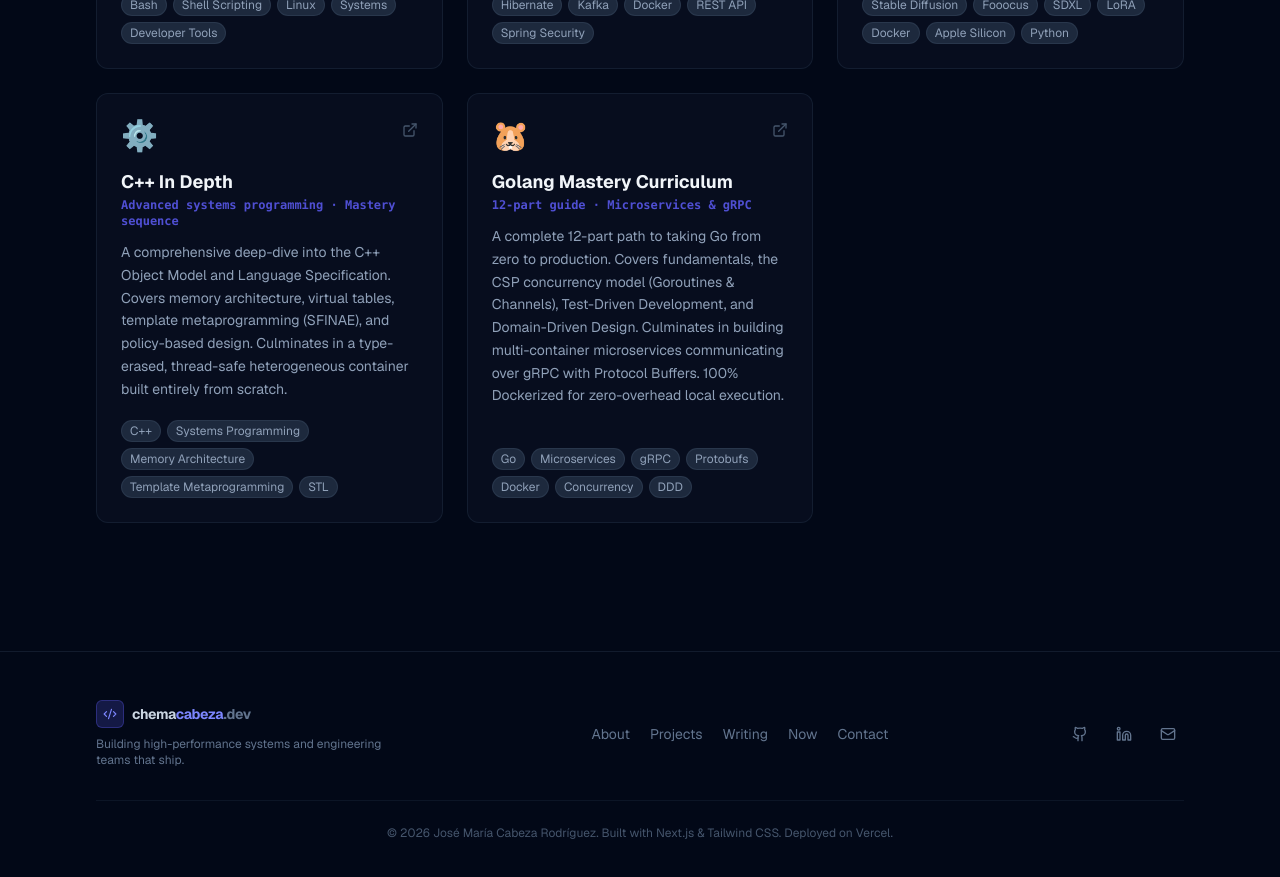
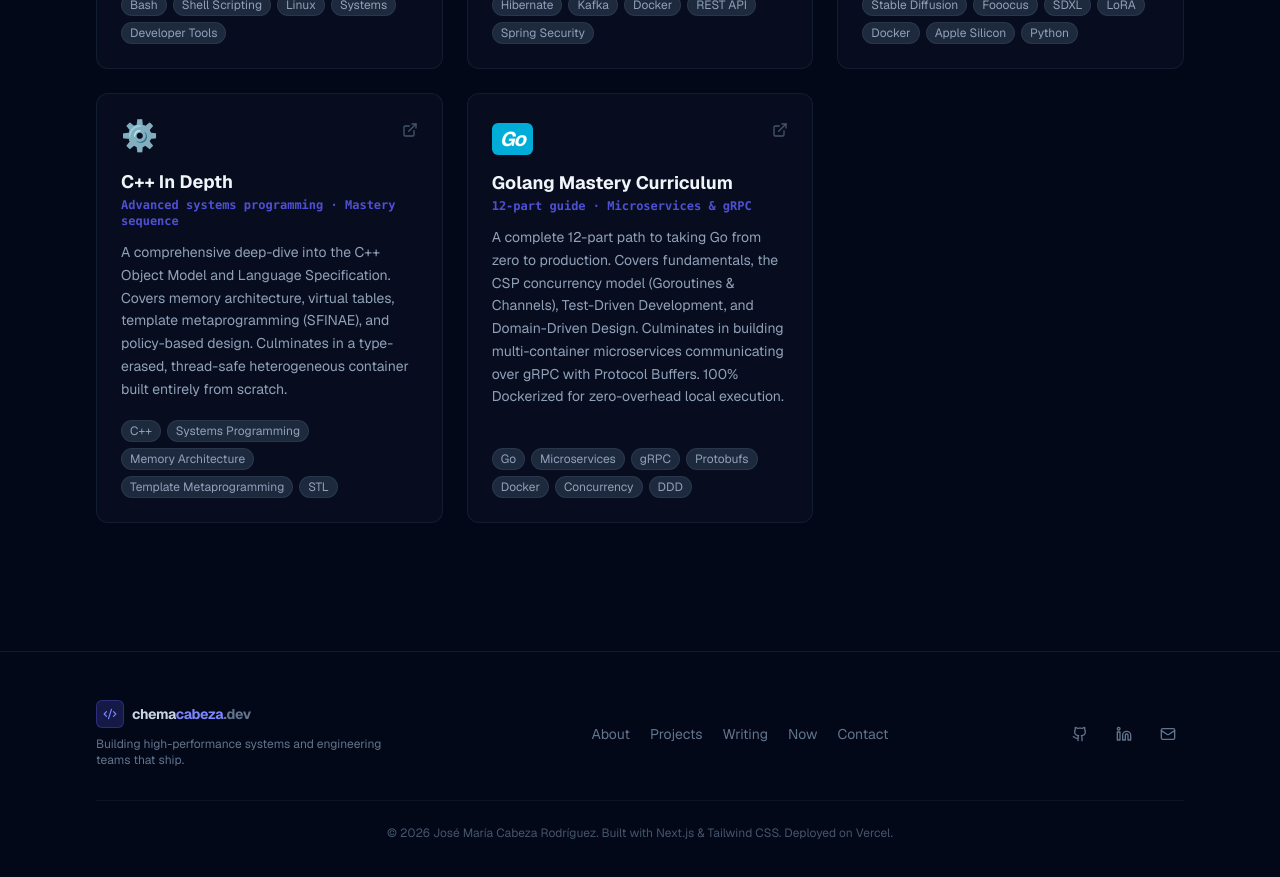
Before and after one commit to chemacabeza/chemacabeza-dev, a Next.js app: page /projects in a window 1280 px wide. Shown: the part 1820-2697 px from the top of the page. Built offline with nearby package versions, Linux system fonts and the light colour scheme.

Commit message:
style: update Golang project logo to official styled text

```diff
--- a/app/projects/page.tsx
+++ b/app/projects/page.tsx
@@ -87,7 +87,7 @@ const githubProjects = [
     {
         repo: "Golang",
         url: "https://github.com/chemacabeza/my-github-projects/tree/master/Golang",
-        emoji: "🐹",
+        emoji: <span className="bg-[#00ADD8] text-white px-2 py-0.5 rounded-md text-xl font-bold italic tracking-tighter shadow-sm inline-flex items-center justify-center">Go</span>,
         title: "Golang Mastery Curriculum",
         subtitle: "12-part guide · Microservices & gRPC",
         description:
```
